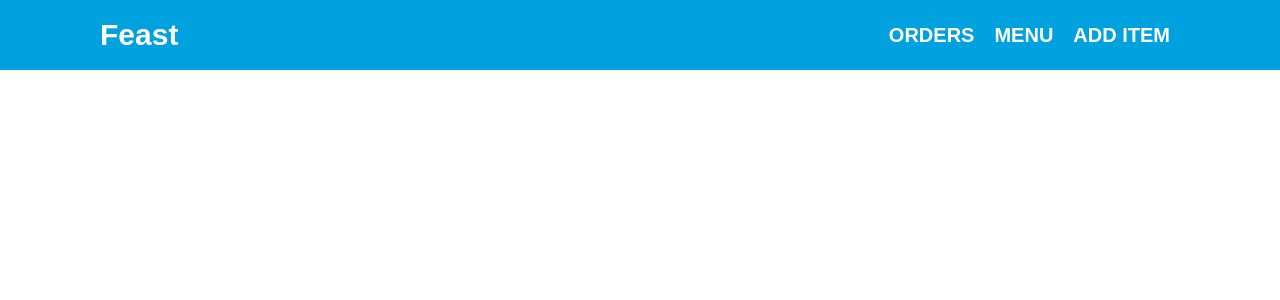
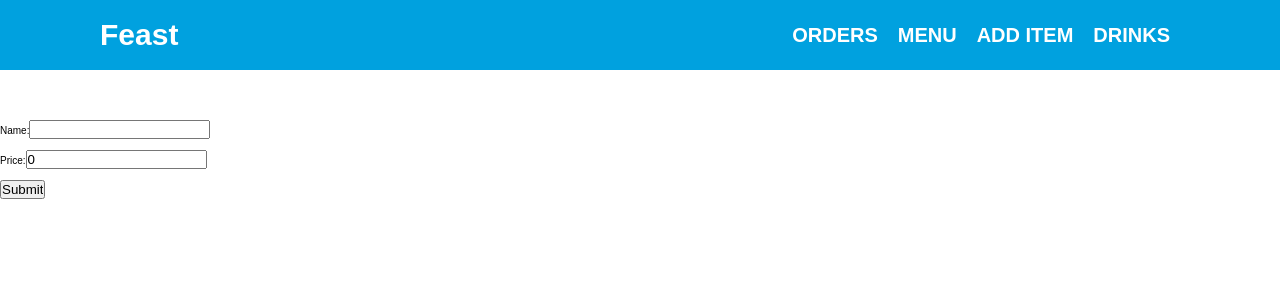
Before and after one commit to chingu-voyage5/Bears-Team-12, a React (Create React App) app in the folder client/: page /drinks/new in a window 1280 px wide. Shown: the top 300 px of the page. Built offline with nearby package versions, Linux system fonts and the light colour scheme.

Commit message:
added mongoose schema for drinks, established endpoint for creating and fetching drinks

```diff
--- a/client/src/components/App.js
+++ b/client/src/components/App.js
@@ -6,6 +6,8 @@ import Landing from './Landing';
 import Menu from './Menu';
 import Orders from './orders/Orders';
 import ItemNew from './items/ItemNew';
+import DrinksMenu from './drinks/DrinksMenu';
+import DrinkForm from './drinks/DrinkForm';
 
 class App extends Component {
   render() {
@@ -19,6 +21,8 @@ class App extends Component {
               <Route exact path="/orders" component={Orders} />
               <Route exact path="/menu" component={Menu} />
               <Route path="/menu/new" component={ItemNew} />
+              <Route exact path="/drinks" component={DrinksMenu} />
+              <Route exact path="/drinks/new" component={DrinkForm} />
             </div>
           </div>
         </BrowserRouter>
--- a/client/src/components/Navbar.js
+++ b/client/src/components/Navbar.js
@@ -8,13 +8,24 @@ class Navbar extends Component {
         <h2 className="navbar__logo">Feast</h2>
         <ul className="navbar__list">
           <li className="navbar__item">
-            <a className="navbar__link" href="/orders">Orders</a>
+            <a className="navbar__link" href="/orders">
+              Orders
+            </a>
           </li>
           <li className="navbar__item">
-            <a href="/menu" className="navbar__link">Menu</a>
+            <a href="/menu" className="navbar__link">
+              Menu
+            </a>
           </li>
           <li className="navbar__item">
-            <a href="/menu/new" className="navbar__link">Add Item</a>
+            <a href="/menu/new" className="navbar__link">
+              Add Item
+            </a>
+          </li>
+          <li className="navbar__item">
+            <a href="/drinks" className="navbar__link">
+              Drinks
+            </a>
           </li>
         </ul>
       </nav>
--- /dev/null
+++ b/client/src/components/drinks/DrinkForm.js
@@ -0,0 +1,72 @@
+import React, { Component } from 'react';
+import { withRouter } from 'react-router-dom';
+import axios from 'axios';
+
+class DrinkForm extends Component {
+  constructor(props) {
+    super(props);
+    this.state = {
+      name: '',
+      price: 0
+    };
+
+    this.handleInputChange = this.handleInputChange.bind(this);
+    this.handleSubmit = this.handleSubmit.bind(this);
+  }
+
+  handleInputChange(event) {
+    const target = event.target;
+    const value = target.type === 'checkbox' ? target.checked : target.value;
+    const name = target.name;
+
+    this.setState({
+      [name]: value
+    });
+  }
+
+  handleSubmit(event) {
+    event.preventDefault();
+    axios
+      .post('/api/drinks', {
+        name: this.state.name,
+        price: this.state.price
+      })
+      .then(() => {
+        this.props.history.push('/drinks');
+      });
+  }
+
+  render() {
+    return (
+      <form onSubmit={this.handleSubmit}>
+        <label>
+          Name:
+          <input
+            name="name"
+            type="text"
+            value={this.state.name}
+            onChange={this.handleInputChange}
+            required
+          />
+        </label>
+        <br />
+        <br />
+        <label>
+          Price:
+          <input
+            name="price"
+            type="number"
+            value={this.state.price}
+            onChange={this.handleInputChange}
+            required
+          />
+        </label>
+        <br />
+        <br />
+        <input type="submit" value="Submit" />
+      </form>
+    );
+  }
+}
+
+export default withRouter(DrinkForm);
--- /dev/null
+++ b/client/src/components/drinks/DrinksMenu.js
@@ -0,0 +1,46 @@
+import React, { Component } from 'react';
+import axios from 'axios';
+
+class DrinksMenu extends Component {
+  constructor() {
+    super();
+    this.state = {
+      drinks: []
+    };
+  }
+
+  componentDidMount() {
+    this.fetchDrinks();
+  }
+
+  async fetchDrinks() {
+    const res = await axios.get('/api/drinks');
+    console.log(res);
+    this.setState({ drinks: res.data });
+  }
+
+  renderItems() {
+    return this.state.drinks.map(item => {
+      return (
+        <div key={item.name}>
+          {item.name} {item.price}
+        </div>
+      );
+    });
+  }
+
+  render() {
+    return (
+      <div>
+        <div>Drinks Menu</div>
+        <div>
+          <a href="/drinks/new">Add New Drink</a>
+        </div>
+        <br />
+        {this.renderItems()}
+      </div>
+    );
+  }
+}
+
+export default DrinksMenu;
--- a/client/src/components/orders/0rderOverview.js
+++ b/client/src/components/orders/0rderOverview.js
@@ -17,6 +17,7 @@ class OrderOverview extends Component {
           </div>
         );
       }
+      return;
     });
   }
 
```
Also changed, not shown: client/src/components/Menu.js (+4 -4 lines), client/package.json (line endings or trailing spaces), 2 other files (tests, documents, lock files or other folders).
